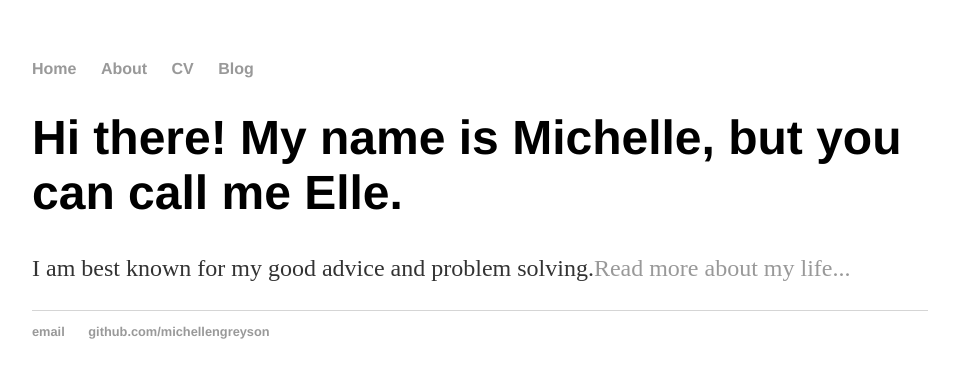
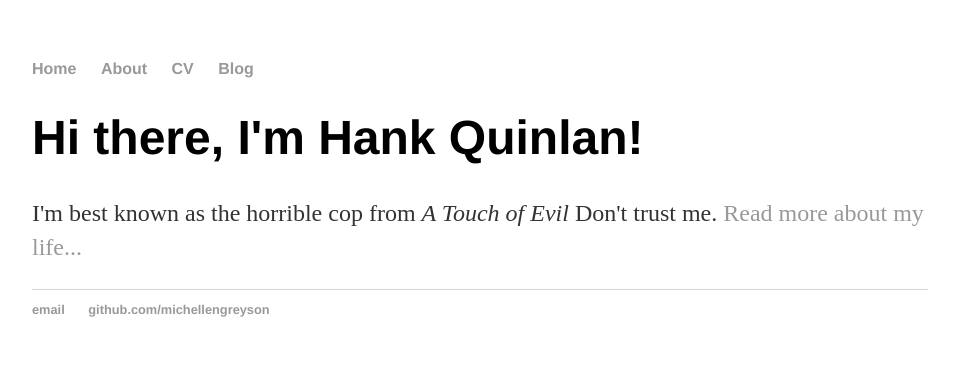
Before and after one commit to michellengreyson/michellengreyson.github.io, a Jekyll site: the page built from index.html, in a window 1280 px wide. Shown: the top 378 px of the page, without its empty margins (160-1115 px from the left). Built offline with Jekyll 4.4.1, drawn with Linux system fonts in a browser that asks for light colours.

Commit message:
Update to use default.html

```diff
--- a/index.html
+++ b/index.html
@@ -1,30 +1,8 @@
-<!DOCTYPE html>
-<html>
-	<head>
-		<title>Michelle Greyson, Illuminated Creator</title>
-		<!-- link to main stylesheet -->
-		<link rel="stylesheet" type="text/css" href="/css/main.css">
-	</head>
-	<body>
-		<nav>
-    		<ul>
-        		<li><a href="/">Home</a></li>
-	        	<li><a href="/about">About</a></li>
-        		<li><a href="/cv">CV</a></li>
-        		<li><a href="/blog">Blog</a></li>
-    		</ul>
-		</nav>
-		<div class="container">
-    		<div class="blurb">
-        		<h1>Hi there! My name is Michelle, but you can call me Elle.</h1>
-				<p>I am best known for my good advice and problem solving.<a href="/about">Read more about my life...</a></p>
-    		</div><!-- /.blurb -->
-		</div><!-- /.container -->
-		<footer>
-    		<ul>
-        		<li><a href="mailto:michellengreyson@gmail.com">email</a></li>
-        		<li><a href="https://github.com/michellengreyson">github.com/michellengreyson</a></li>
-			</ul>
-		</footer>
-	</body>
-</html>
+---
+layout: default
+title: Hank Quinlan, Horrible Cop
+---
+<div class="blurb">
+	<h1>Hi there, I'm Hank Quinlan!</h1>
+	<p>I'm best known as the horrible cop from <em>A Touch of Evil</em> Don't trust me. <a href="/about">Read more about my life...</a></p>
+</div><!-- /.blurb -->
```
